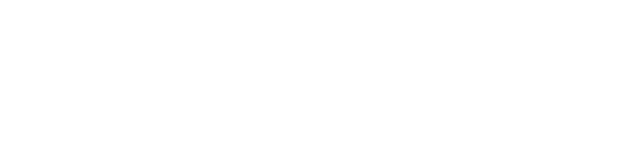
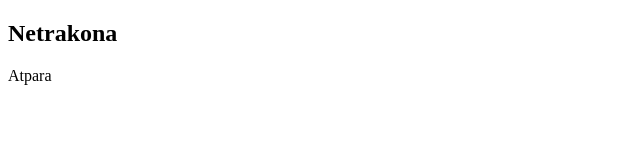
Before and after one commit to saiful9122113/my-2nd-repo, a plain HTML site: page index.html in a window 1280 px wide. Shown: the whole page, without its empty margins (0-640 px from the left). Drawn offline with Linux system fonts and the light colour scheme.

Commit message:
2nd commit

```diff
--- a/index.html
+++ b/index.html
@@ -7,6 +7,7 @@
     <title>This is my 2nd git repo</title>
 </head>
 <body>
-
+    <h2>Netrakona</h2>
+    <p>Atpara</p>
 </body>
 </html>
```
